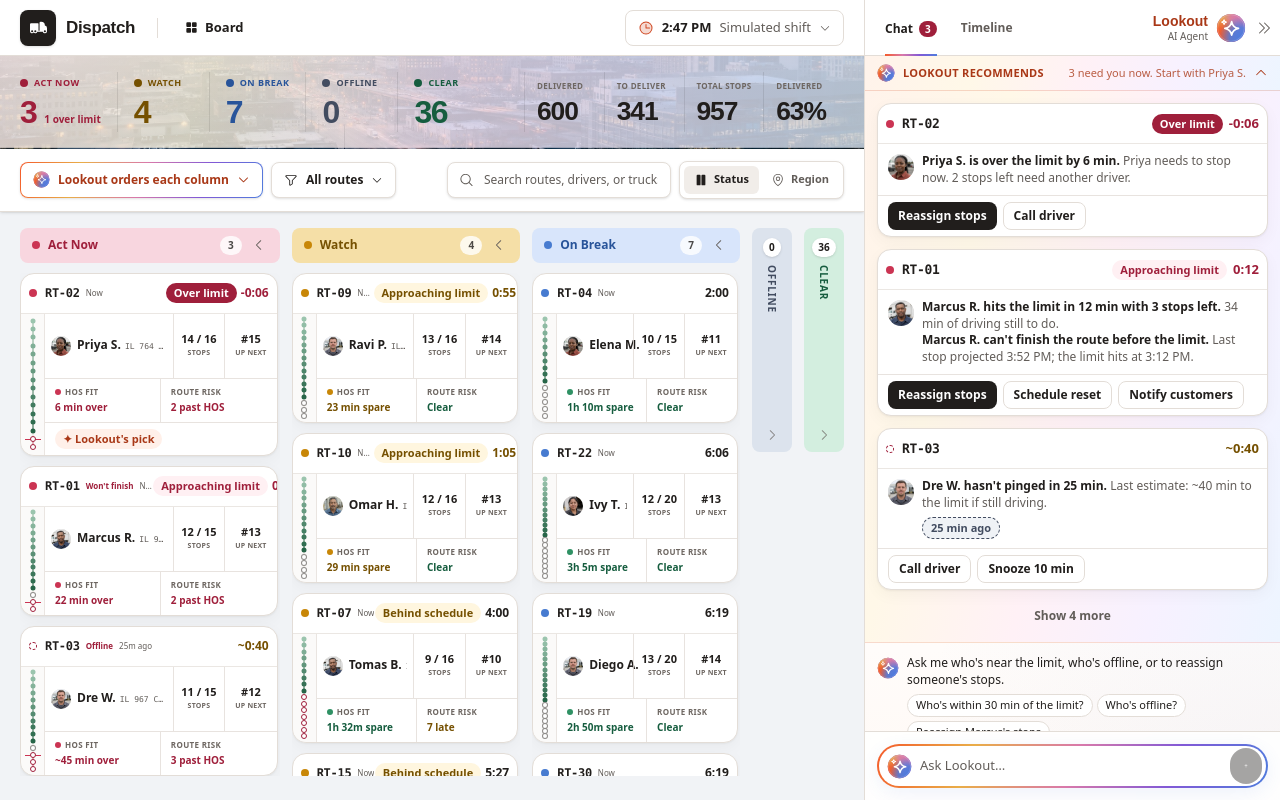
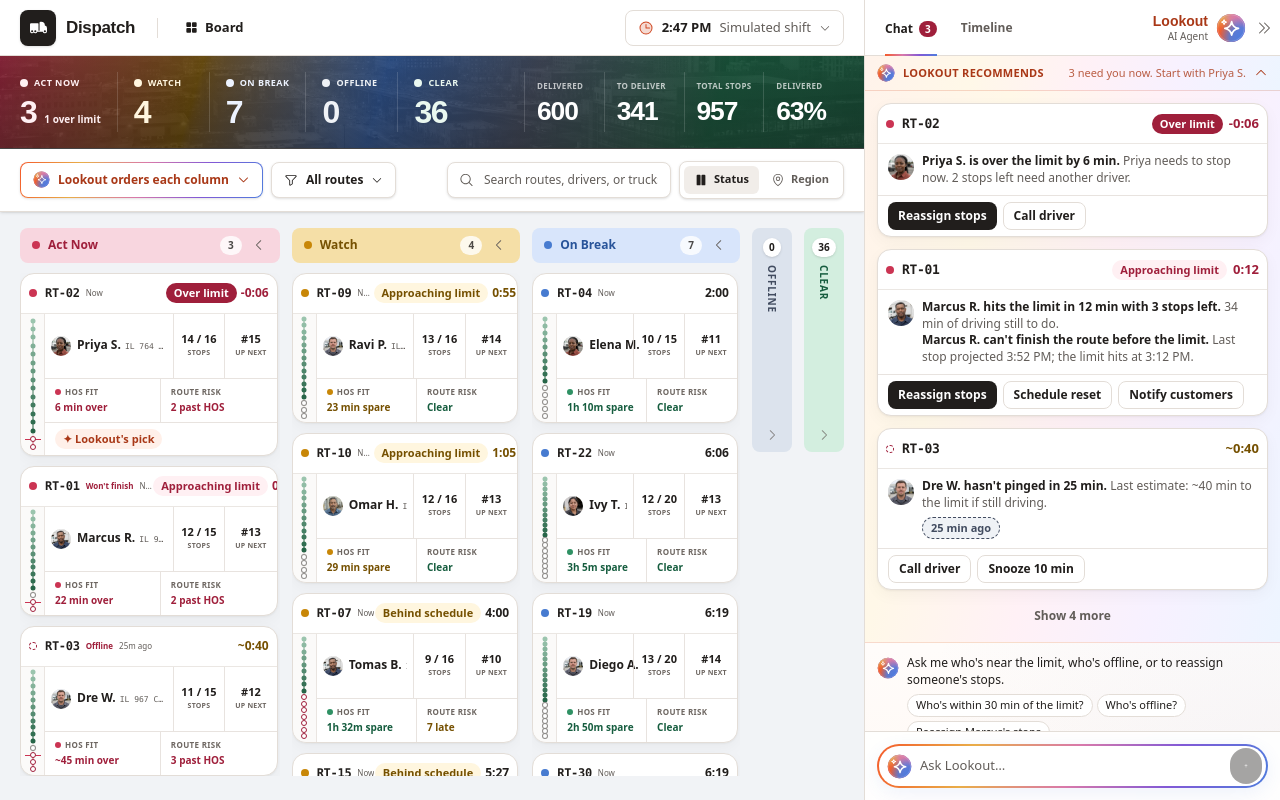
Before and after one commit to davekeller/dispatcher-dashboard, a React (Vite) app: page / in a window 1280 px wide. Built offline with nearby package versions, Linux system fonts and the light colour scheme.

Commit message:
design: deepen the city status hero

```diff
--- a/scripts/contrast.mjs
+++ b/scripts/contrast.mjs
@@ -2,11 +2,10 @@
 // whenever a token moves; paste the table into docs/DECISIONS.md.
 const tokens = {
   panel: '#ffffff', canvas: '#f8f6f3', well: '#f1ede9',
-  ink: '#211e1c', muted: '#625d59', label: '#6d6661',
+  ink: '#211e1c', muted: '#625d59', label: '#6d6661', 'on-accent': '#ffffff',
   'lookout-strong': '#a93817', lookout: '#cf4620',
   'act-now': '#9f1f3b', watch: '#755000', clear: '#165d3f', offline: '#424c60', break: '#28549a',
   'act-now-soft': '#fff0f3', 'watch-soft': '#fff6df', 'clear-soft': '#eaf8f0', 'offline-soft': '#eff2f6', 'break-soft': '#edf3ff', 'lookout-soft': '#fff0e9',
-  'hero-warm': '#f2d8d0', 'hero-gold': '#eee1bf', 'hero-rose': '#ebd6e4', 'hero-violet': '#ddd7ec', 'hero-cool': '#d3e0ef',
 }
 const lum = (hex) => {
   const [r, g, b] = [1, 3, 5].map((i) => parseInt(hex.slice(i, i + 2), 16) / 255).map((c) => (c <= 0.03928 ? c / 12.92 : ((c + 0.055) / 1.055) ** 2.4))
@@ -18,8 +17,8 @@ const pairs = [
   ['lookout-strong', 'panel'], ['lookout', 'panel'], ['lookout-strong', 'lookout-soft'],
   ['act-now', 'panel'], ['act-now', 'act-now-soft'], ['watch', 'panel'], ['watch', 'watch-soft'],
   ['clear', 'panel'], ['clear', 'clear-soft'], ['offline', 'panel'], ['offline', 'offline-soft'], ['break', 'panel'], ['break', 'break-soft'],
-  ['ink', 'hero-warm'], ['ink', 'hero-cool'], ['muted', 'hero-cool'],
-  ['act-now', 'hero-warm'], ['watch', 'hero-gold'], ['break', 'hero-rose'], ['offline', 'hero-violet'], ['clear', 'hero-cool'],
+  ['on-accent', 'act-now'], ['on-accent', 'watch'], ['on-accent', 'break'], ['on-accent', 'offline'], ['on-accent', 'clear'],
+  ['act-now-soft', 'act-now'], ['watch-soft', 'watch'], ['break-soft', 'break'], ['offline-soft', 'offline'], ['clear-soft', 'clear'],
 ]
 let fails = 0
 console.log('| text | ground | ratio | AA |\n|---|---|---|---|')
--- a/src/index.css
+++ b/src/index.css
@@ -27,12 +27,6 @@
   --color-ai-rose: #d979aa;
   --color-ai-violet: #8259d6;
   --color-ai-cool: #4f7cdd;
-
-  --color-hero-warm: #f2d8d0;
-  --color-hero-gold: #eee1bf;
-  --color-hero-rose: #ebd6e4;
-  --color-hero-violet: #ddd7ec;
-  --color-hero-cool: #d3e0ef;
 
   --color-act-now: #9f1f3b;
   --color-act-now-fill: #cb3453;
@@ -72,19 +66,42 @@ body { @apply bg-canvas text-ink font-sans antialiased; }
 .tnum { font-variant-numeric: tabular-nums; }
 
 .iq-metrics-band {
-  background-image:
-    radial-gradient(circle at 6% -50%, color-mix(in srgb, white 28%, transparent), transparent 27rem),
-    linear-gradient(108deg,
-      color-mix(in srgb, var(--color-hero-warm) 64%, transparent) 0%,
-      color-mix(in srgb, var(--color-hero-gold) 64%, transparent) 24%,
-      color-mix(in srgb, var(--color-hero-rose) 64%, transparent) 50%,
-      color-mix(in srgb, var(--color-hero-violet) 64%, transparent) 74%,
-      color-mix(in srgb, var(--color-hero-cool) 64%, transparent) 100%),
-    linear-gradient(color-mix(in srgb, white 42%, transparent), color-mix(in srgb, white 42%, transparent)),
-    url('/images/dispatch-city-hero.webp');
-  background-position: center, center, center, center 56%;
-  background-repeat: no-repeat;
-  background-size: cover;
+  position: relative;
+  isolation: isolate;
+  overflow: hidden;
+  background: #272526;
+}
+
+.iq-metrics-band::before {
+  content: '';
+  position: absolute;
+  inset: -1px;
+  z-index: 0;
+  pointer-events: none;
+  background: url('/images/dispatch-city-hero.webp') center 56% / cover no-repeat;
+  filter: grayscale(1) saturate(0) contrast(1.12) brightness(.72);
+}
+
+.iq-metrics-band::after {
+  content: '';
+  position: absolute;
+  inset: 0;
+  z-index: 0;
+  pointer-events: none;
+  background:
+    linear-gradient(180deg, rgba(28, 25, 25, .12), rgba(28, 25, 25, .34)),
+    linear-gradient(106deg,
+      color-mix(in srgb, var(--color-act-now) 84%, transparent) 0%,
+      color-mix(in srgb, var(--color-watch) 82%, transparent) 23%,
+      color-mix(in srgb, var(--color-break) 84%, transparent) 44%,
+      color-mix(in srgb, var(--color-offline) 84%, transparent) 61%,
+      color-mix(in srgb, var(--color-clear) 86%, transparent) 82%,
+      color-mix(in srgb, var(--color-clear) 78%, transparent) 100%);
+}
+
+.iq-metrics-band > * {
+  position: relative;
+  z-index: 1;
 }
 
 .iq-soft-surface {
--- a/src/views/shift/ShiftHero.tsx
+++ b/src/views/shift/ShiftHero.tsx
@@ -24,20 +24,20 @@ function sameFilters(a: FilterState, b: FilterState): boolean {
 export default function ShiftHero({ metrics, ranked, filters, onPreset }: { metrics: Metrics; ranked: DriverCard[]; filters: FilterState; onPreset: (filters: FilterState) => void }) {
   const count = (band: Band) => ranked.filter((card) => card.band === band).length
   const items: Metric[] = [
-    { id: 'act_now', label: BAND_LABEL.act_now, value: count('act_now'), preset: { ...EMPTY_FILTERS, band: ['act_now'] }, dot: 'bg-act-now', tone: 'text-act-now', detail: `${metrics.over} over limit`, detailTone: 'text-act-now' },
-    { id: 'watch', label: BAND_LABEL.watch, value: count('watch'), preset: { ...EMPTY_FILTERS, band: ['watch'] }, dot: 'bg-watch', tone: 'text-watch' },
-    { id: 'break', label: BAND_LABEL.break, value: count('break'), preset: { ...EMPTY_FILTERS, band: ['break'] }, dot: 'bg-break', tone: 'text-break' },
-    { id: 'offline', label: BAND_LABEL.offline, value: count('offline'), preset: { ...EMPTY_FILTERS, band: ['offline'] }, dot: 'bg-offline', tone: 'text-offline' },
-    { id: 'clear', label: BAND_LABEL.clear, value: count('clear'), preset: { ...EMPTY_FILTERS, band: ['clear'] }, dot: 'bg-clear', tone: 'text-clear' },
+    { id: 'act_now', label: BAND_LABEL.act_now, value: count('act_now'), preset: { ...EMPTY_FILTERS, band: ['act_now'] }, dot: 'bg-act-now-soft', tone: 'text-act-now-soft', detail: `${metrics.over} over limit`, detailTone: 'text-act-now-soft' },
+    { id: 'watch', label: BAND_LABEL.watch, value: count('watch'), preset: { ...EMPTY_FILTERS, band: ['watch'] }, dot: 'bg-watch-soft', tone: 'text-watch-soft' },
+    { id: 'break', label: BAND_LABEL.break, value: count('break'), preset: { ...EMPTY_FILTERS, band: ['break'] }, dot: 'bg-break-soft', tone: 'text-break-soft' },
+    { id: 'offline', label: BAND_LABEL.offline, value: count('offline'), preset: { ...EMPTY_FILTERS, band: ['offline'] }, dot: 'bg-offline-soft', tone: 'text-offline-soft' },
+    { id: 'clear', label: BAND_LABEL.clear, value: count('clear'), preset: { ...EMPTY_FILTERS, band: ['clear'] }, dot: 'bg-clear-soft', tone: 'text-clear-soft' },
   ]
   const toDeliver = metrics.stopsRemaining + metrics.needDriver
   const totalStops = metrics.stopsDelivered + toDeliver + metrics.stopsFailed
   const deliveredPercent = totalStops === 0 ? 100 : Math.round((metrics.stopsDelivered / totalStops) * 100)
 
   return (
-    <section className="iq-metrics-band shrink-0 border-b border-ink/10 px-5 py-4 text-ink" aria-label="Shift status">
+    <section className="iq-metrics-band shrink-0 border-b border-white/15 px-5 py-4 text-on-accent" aria-label="Shift status">
       <div className="flex min-w-[46rem] items-stretch">
-        <dl className="flex min-w-0 flex-1 items-stretch divide-x divide-ink/10">
+        <dl className="flex min-w-0 flex-1 items-stretch divide-x divide-white/15">
           {items.map((item) => {
             const active = sameFilters(filters, item.preset)
             return (
@@ -53,36 +53,36 @@ export default function ShiftHero({ metrics, ranked, filters, onPreset }: { metr
                     onPreset(active ? EMPTY_FILTERS : item.preset)
                   }
                 }}
-                className={`min-w-[5.75rem] cursor-pointer px-4 py-1 text-left outline-none transition first:pl-0 hover:bg-panel/35 focus-visible:bg-panel/55 ${active ? 'iq-metric-active bg-panel/45' : ''}`}
+                className={`min-w-[5.75rem] cursor-pointer px-4 py-1 text-left outline-none transition first:pl-0 hover:bg-white/10 focus-visible:bg-white/15 ${active ? 'iq-metric-active bg-white/15' : ''}`}
               >
                 <dt className={`flex items-center gap-1.5 whitespace-nowrap text-[9px] font-semibold uppercase tracking-[0.05em] ${item.tone ?? 'text-label'}`}>
                   <span className={`h-2 w-2 rounded-full ${item.dot}`} /> {item.label}
                 </dt>
                 <dd className="mt-1.5 flex items-baseline gap-2">
-                  <span className={`tnum font-display text-[2rem] font-semibold leading-none tracking-[-0.045em] ${item.tone ?? 'text-ink'}`}>{item.value}</span>
-                  {item.detail && <span className={`whitespace-nowrap text-[10px] font-semibold ${item.detailTone ?? 'text-muted'}`}>{item.detail}</span>}
+                  <span className={`tnum font-display text-[2rem] font-semibold leading-none tracking-[-0.045em] ${item.tone ?? 'text-on-accent'}`}>{item.value}</span>
+                  {item.detail && <span className={`whitespace-nowrap text-[10px] font-semibold ${item.detailTone ?? 'text-white/75'}`}>{item.detail}</span>}
                 </dd>
               </div>
             )
           })}
         </dl>
 
-        <dl className="ml-4 grid w-80 shrink-0 grid-cols-4 divide-x divide-ink/10 border-l border-ink/10" aria-label={`${metrics.stopsDelivered} delivered today, ${toDeliver} to deliver, ${totalStops} total stops, ${deliveredPercent}% delivered`}>
+        <dl className="ml-4 grid w-80 shrink-0 grid-cols-4 divide-x divide-white/15 border-l border-white/15" aria-label={`${metrics.stopsDelivered} delivered today, ${toDeliver} to deliver, ${totalStops} total stops, ${deliveredPercent}% delivered`}>
           <div className="flex min-w-0 flex-col justify-center px-3">
-            <dt className="whitespace-nowrap text-[8px] font-semibold uppercase tracking-[0.04em] text-label">Delivered</dt>
-            <dd className="tnum mt-1.5 font-display text-[1.65rem] font-semibold leading-none tracking-[-0.04em] text-ink">{metrics.stopsDelivered}</dd>
+            <dt className="whitespace-nowrap text-[8px] font-semibold uppercase tracking-[0.04em] text-white/70">Delivered</dt>
+            <dd className="tnum mt-1.5 font-display text-[1.65rem] font-semibold leading-none tracking-[-0.04em] text-on-accent">{metrics.stopsDelivered}</dd>
           </div>
           <div className="flex min-w-0 flex-col justify-center px-3">
-            <dt className="whitespace-nowrap text-[8px] font-semibold uppercase tracking-[0.04em] text-label">To deliver</dt>
-            <dd className="tnum mt-1.5 font-display text-[1.65rem] font-semibold leading-none tracking-[-0.04em] text-ink">{toDeliver}</dd>
+            <dt className="whitespace-nowrap text-[8px] font-semibold uppercase tracking-[0.04em] text-white/70">To deliver</dt>
+            <dd className="tnum mt-1.5 font-display text-[1.65rem] font-semibold leading-none tracking-[-0.04em] text-on-accent">{toDeliver}</dd>
           </div>
           <div className="flex min-w-0 flex-col justify-center px-3">
-            <dt className="whitespace-nowrap text-[8px] font-semibold uppercase tracking-[0.04em] text-label">Total stops</dt>
-            <dd className="tnum mt-1.5 font-display text-[1.65rem] font-semibold leading-none tracking-[-0.04em] text-ink">{totalStops}</dd>
+            <dt className="whitespace-nowrap text-[8px] font-semibold uppercase tracking-[0.04em] text-white/70">Total stops</dt>
+            <dd className="tnum mt-1.5 font-display text-[1.65rem] font-semibold leading-none tracking-[-0.04em] text-on-accent">{totalStops}</dd>
           </div>
           <div className="flex min-w-0 flex-col justify-center px-3">
-            <dt className="whitespace-nowrap text-[8px] font-semibold uppercase tracking-[0.04em] text-label">Delivered</dt>
-            <dd className="tnum mt-1.5 font-display text-[1.65rem] font-semibold leading-none tracking-[-0.04em] text-ink">{deliveredPercent}%</dd>
+            <dt className="whitespace-nowrap text-[8px] font-semibold uppercase tracking-[0.04em] text-white/70">Delivered</dt>
+            <dd className="tnum mt-1.5 font-display text-[1.65rem] font-semibold leading-none tracking-[-0.04em] text-on-accent">{deliveredPercent}%</dd>
           </div>
         </dl>
       </div>
```
Also changed, not shown: 3 other files (tests, documents, lock files or other folders).
